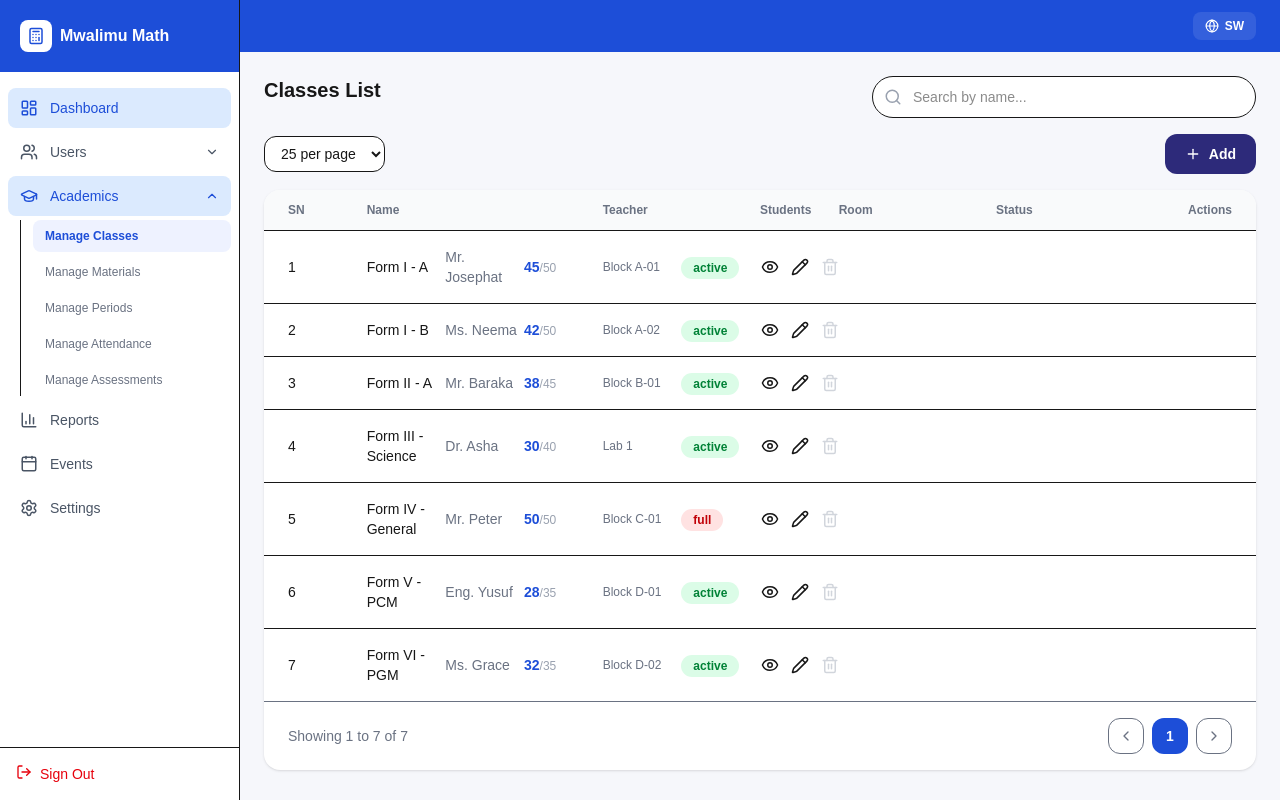
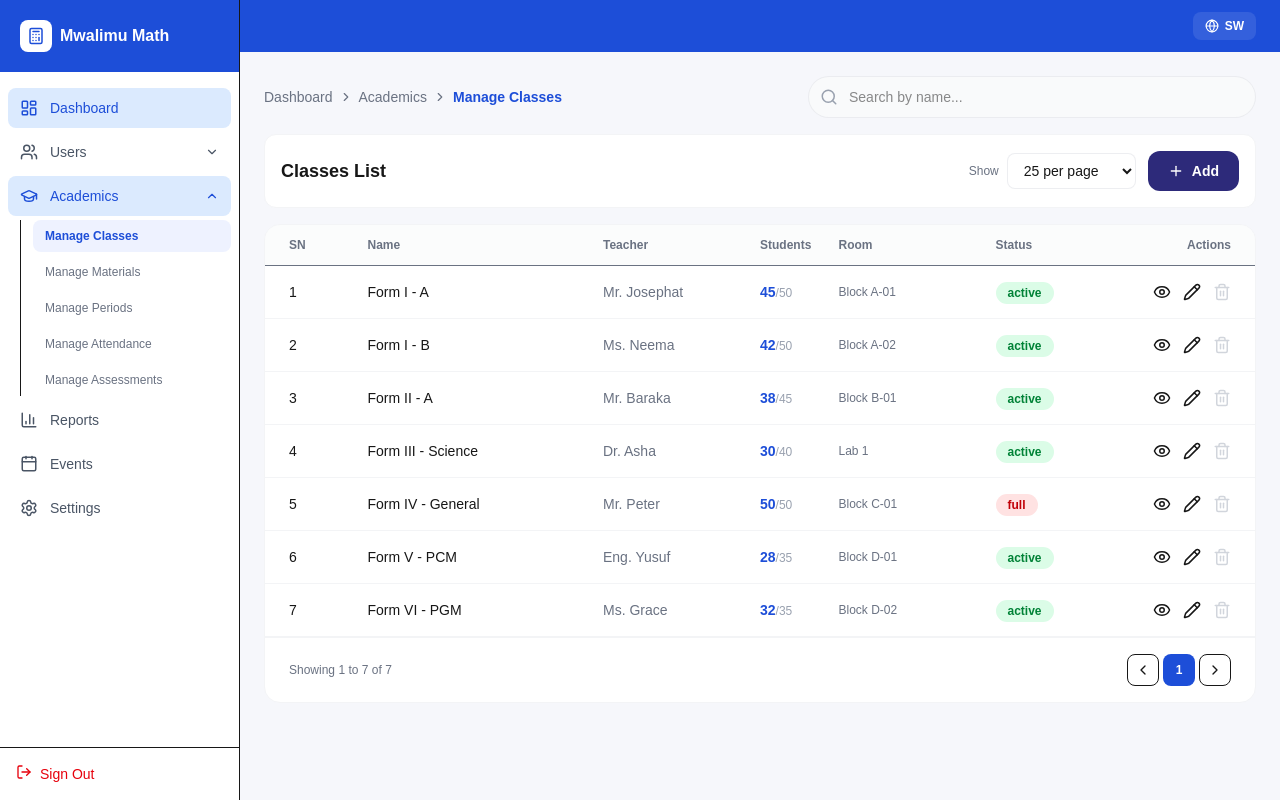
Before and after one commit to yuwil2010-ship-it/mwalimu-math, a Next.js app: page /admin/academics/classes in a window 1280 px wide. Built offline with nearby package versions, Linux system fonts and the light colour scheme; no server answers.

Commit message:
feat: classes page with breadcrumbs header

```diff
--- a/app/admin/academics/classes/page.tsx
+++ b/app/admin/academics/classes/page.tsx
@@ -25,23 +25,41 @@ export default function ClassesPage(){
 
   return (
     <div className="space-y-4">
-      <div className="flex flex-col sm:flex-row justify-between gap-3">
-        <h1 className="text-xl font-black">Classes List</h1>
-        <div className="relative w-full sm:w-96">
+      {/* 1. BREADCRUMBS + SEARCH - kama Admin Page */}
+      <div className="flex flex-col md:flex-row gap-3 md:items-center justify-between">
+        <div className="flex items-center gap-1.5 text-sm text-gray-500">
+          <span>Dashboard</span>
+          <ChevronRight size={14} />
+          <span>Academics</span>
+          <ChevronRight size={14} />
+          <span className="font-bold text-[#1d4ed8]">Manage Classes</span>
+        </div>
+        <div className="w-full md:w-1/2 md:max-w-md relative">
           <Search size={18} className="absolute left-3 top-1/2 -translate-y-1/2 text-gray-400"/>
-          <input value={search} onChange={e=> setSearch(e.target.value)} placeholder="Search by name..." className="w-full pl-10 pr-4 py-2.5 rounded-full border bg-white text-sm outline-none" />
+          <input value={search} onChange={e=> { setSearch(e.target.value); setPage(1) }} placeholder="Search by name..." className="w-full pl-10 pr-4 py-2.5 rounded-full border border-gray-200/70 bg-gray-50 text-sm outline-none focus:bg-white focus:border-gray-300" />
         </div>
       </div>
 
-      <div className="flex justify-between items-center">
-        <select value={perPage} onChange={e=> setPerPage(Number(e.target.value))} className="border rounded-xl px-3 py-2 text-sm bg-white">
-          <option value={10}>10 per page</option><option value={25}>25 per page</option><option value={50}>50 per page</option>
-        </select>
-        <button className="bg-[#2d2a7a] text-white px-5 py-2.5 rounded-xl text-sm font-bold flex items-center gap-2 hover:bg-[#1e1c5a]"><Plus size={16}/> Add</button>
+      {/* 2. TITLE + PER PAGE + ADD - mstari mmoja sawa */}
+      <div className="flex flex-col md:flex-row gap-3 md:items-center justify-between bg-white p-4 rounded-xl border border-gray-100">
+        <h1 className="text-lg font-extrabold">Classes List</h1>
+
+        <div className="flex items-center gap-3 ml-auto">
+          <div className="flex items-center gap-2 text-sm">
+            <span className="text-gray-500 text-xs">Show</span>
+            <select value={perPage} onChange={e=> { setPerPage(Number(e.target.value)); setPage(1) }} className="border border-gray-200/70 rounded-lg px-3 py-2 text-sm bg-white outline-none">
+              <option value={10}>10 per page</option>
+              <option value={25}>25 per page</option>
+              <option value={50}>50 per page</option>
+              <option value={100}>100 per page</option>
+            </select>
+          </div>
+          <button className="bg-[#2d2a7a] text-white px-5 py-2.5 rounded-xl text-sm font-bold flex items-center gap-2 hover:bg-[#1e1c5a]"><Plus size={16}/> Add</button>
+        </div>
       </div>
 
-      <div className="bg-white rounded-2xl shadow-sm overflow-hidden">
-        <div className="hidden md:grid grid-cols-12 px-6 py-3 bg-gray-50 text-xs font-bold text-gray-500">
+      <div className="bg-white rounded-2xl border border-gray-100 overflow-hidden">
+        <div className="hidden md:grid grid-cols-12 px-6 py-3 bg-gray-50/60 text-xs font-bold text-gray-500 border-b">
           <div className="col-span-1">SN</div>
           <div className="col-span-3">Name</div>
           <div className="col-span-2">Teacher</div>
@@ -51,22 +69,22 @@ export default function ClassesPage(){
           <div className="col-span-2 text-right">Actions</div>
         </div>
         {paged.map((c,i)=>(
-          <div key={c.id} className="grid grid-cols-1 md:grid-cols-12 px-6 py-4 border-t text-sm items-center gap-2 md:gap-0">
+          <div key={c.id} className="grid grid-cols-1 md:grid-cols-12 px-6 py-4 border-b border-gray-100 text-sm items-center gap-2 md:gap-0 hover:bg-gray-50/40">
             <div className="hidden md:block">{(page-1)*perPage + i + 1}</div>
-            <div className="font-medium">{c.name}</div>
-            <div className="text-gray-500 text-xs md:text-sm">{c.teacher}</div>
-            <div><span className="font-bold text-[#1d4ed8]">{c.students}</span><span className="text-gray-400 text-xs">/{c.capacity}</span></div>
-            <div className="text-xs text-gray-500">{c.room}</div>
-            <div><span className={`px-3 py-1 rounded-full text-xs font-bold ${c.status==='active'?'bg-green-100 text-green-700':'bg-red-100 text-red-700'}`}>{c.status}</span></div>
-            <div className="flex justify-end gap-3"><Eye size={18} className="cursor-pointer hover:text-[#1d4ed8]"/><Pencil size={18} className="cursor-pointer hover:text-[#1d4ed8]"/><Trash2 size={18} className="cursor-pointer text-gray-300 hover:text-red-500"/></div>
+            <div className="font-medium col-span-3">{c.name}</div>
+            <div className="text-gray-500 text-xs md:text-sm col-span-2">{c.teacher}</div>
+            <div className="col-span-1"><span className="font-bold text-[#1d4ed8]">{c.students}</span><span className="text-gray-400 text-xs">/{c.capacity}</span></div>
+            <div className="text-xs text-gray-500 col-span-2">{c.room}</div>
+            <div className="col-span-1"><span className={`px-3 py-1 rounded-full text-xs font-bold ${c.status==='active'?'bg-green-100 text-green-700':'bg-red-100 text-red-700'}`}>{c.status}</span></div>
+            <div className="flex justify-end gap-3 col-span-2"><Eye size={18} className="cursor-pointer hover:text-[#1d4ed8]"/><Pencil size={18} className="cursor-pointer hover:text-[#1d4ed8]"/><Trash2 size={18} className="cursor-pointer text-gray-300 hover:text-red-500"/></div>
           </div>
         ))}
-        <div className="flex justify-between items-center px-6 py-4 border-t text-sm text-gray-500">
-          <span>Showing {(page-1)*perPage+1} to {Math.min(page*perPage, filtered.length)} of {filtered.length}</span>
-          <div className="flex gap-2">
-            <button onClick={()=> setPage(p=> Math.max(1,p-1))} className="w-9 h-9 border rounded-xl flex items-center justify-center"><ChevronLeft size={16}/></button>
-            <span className="w-9 h-9 bg-[#1d4ed8] text-white rounded-xl flex items-center justify-center font-bold">{page}</span>
-            <button onClick={()=> setPage(p=> Math.min(totalPages,p+1))} className="w-9 h-9 border rounded-xl flex items-center justify-center"><ChevronRight size={16}/></button>
+        <div className="flex justify-between items-center px-4 md:px-6 py-4 border-t border-gray-100">
+          <p className="text-xs text-gray-500">Showing {(page-1)*perPage+1} to {Math.min(page*perPage, filtered.length)} of {filtered.length}</p>
+          <div className="flex gap-1">
+            <button disabled={page===1} onClick={()=> setPage(p=> Math.max(1,p-1))} className="w-8 h-8 border rounded-lg flex items-center justify-center"><ChevronLeft size={16}/></button>
+            <span className="w-8 h-8 bg-[#1d4ed8] text-white rounded-lg flex items-center justify-center text-xs font-bold">{page}</span>
+            <button disabled={page===totalPages} onClick={()=> setPage(p=> Math.min(totalPages,p+1))} className="w-8 h-8 border rounded-lg flex items-center justify-center"><ChevronRight size={16}/></button>
           </div>
         </div>
       </div>
```
